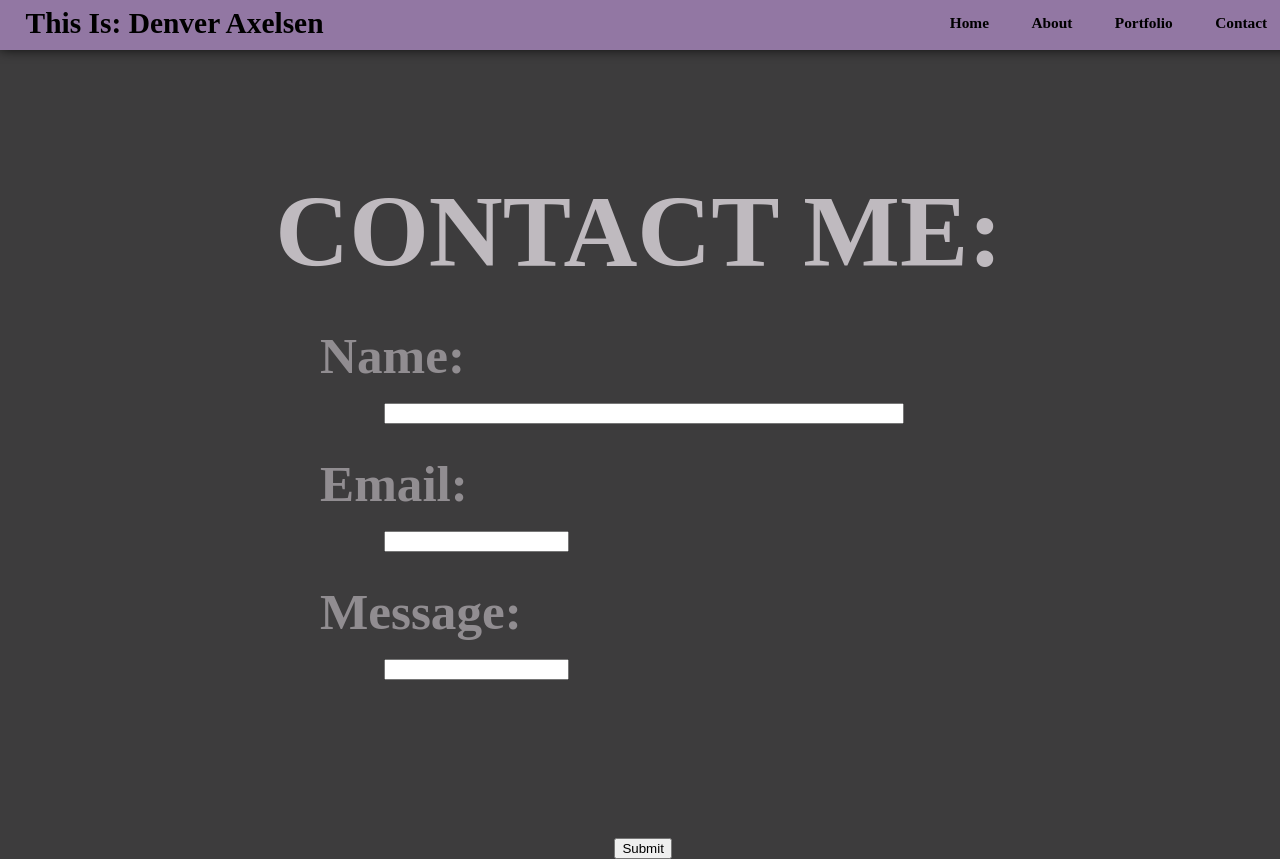
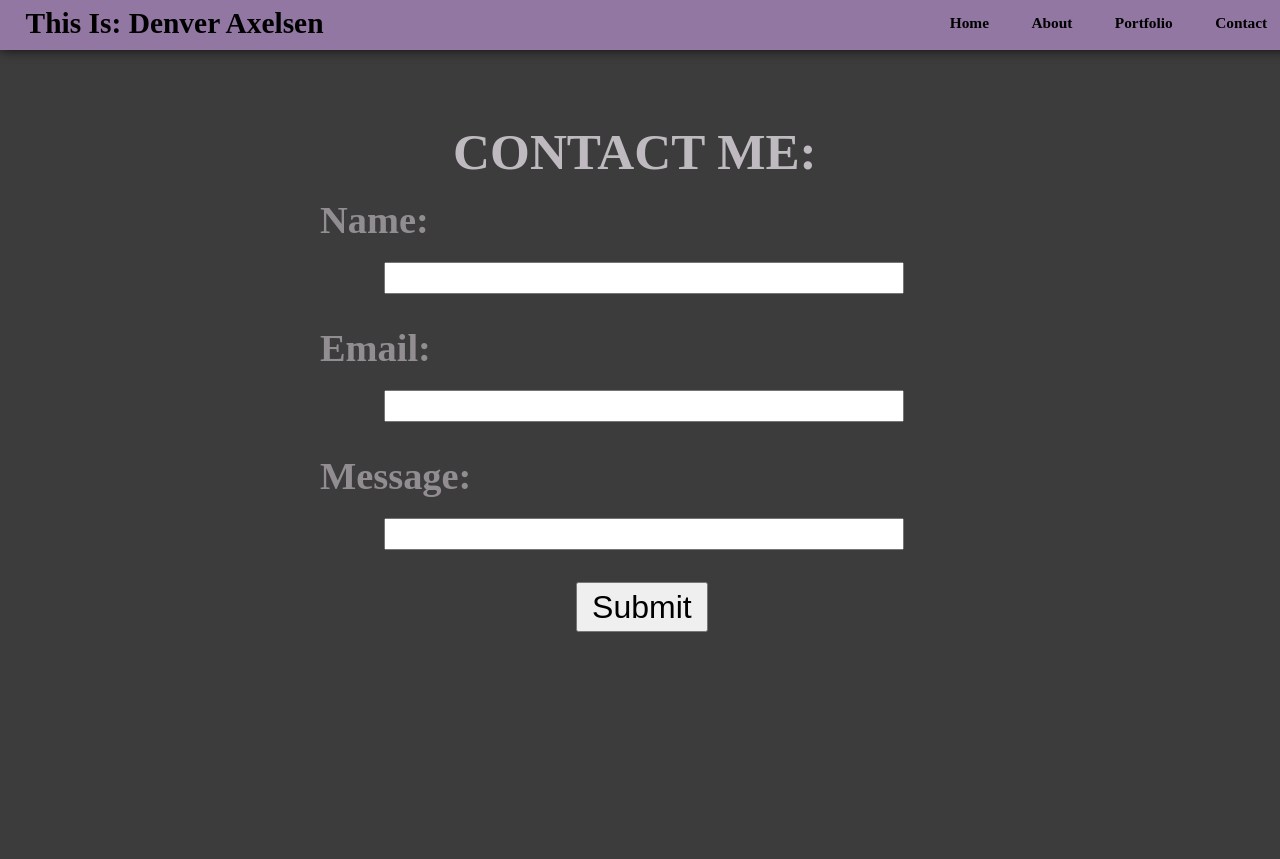
Before and after one commit to Axelsend/Personal-Website-Project, a plain HTML site: page Personal_Site/contact.html in a window 1280 px wide. Shown: the top 859 px of the page. After the commit the page ends 800 px from the top, so only its background shows below. Drawn offline with Linux system fonts and the light colour scheme.

Commit message:
Updates to COntact page

```diff
--- a/Personal_Site/style.css
+++ b/Personal_Site/style.css
@@ -279,18 +279,28 @@ nav ul li a {
 /* Text for Contact page */
 
 .text-box4 h3 {
-    font-size: 8vw;
-    margin-bottom: .7vw;
+    font-size: 4vw;
     color: #bfbabf;
     display: flex;
-    max-width: 57vw;
-    margin-left: 21.5vw;
+    max-width: 29vw;
+    margin-left: 35.4vw;
     display: flex;
     position: absolute;
 }
 
 .text-box4 p1 {
-    font-size: 4vw;
+    font-size: 3vw;
+    display: flex;
+    position: absolute;
+    text-align: left;
+    color: #918d91;
+    font-weight: bold;
+    margin-left: 25vw;
+    margin-top: 10vw;
+}
+
+.text-box4 p2 {
+    font-size: 3vw;
     display: flex;
     position: absolute;
     text-align: left;
@@ -300,8 +310,8 @@ nav ul li a {
     margin-top: 20vw;
 }
 
-.text-box4 p2 {
-    font-size: 4vw;
+.text-box4 p3 {
+    font-size: 3vw;
     display: flex;
     position: absolute;
     text-align: left;
@@ -311,57 +321,45 @@ nav ul li a {
     margin-top: 30vw;
 }
 
-.text-box4 p3 {
-    font-size: 4vw;
-    display: flex;
-    position: absolute;
-    text-align: left;
-    color: #918d91;
-    font-weight: bold;
-    margin-left: 25vw;
-    margin-top: 40vw;
-}
-
 .text-box4 div1 input{
 
     display: flex;
     position: absolute;
-    resize: 1;
     margin-left: 30vw;
-    margin-top: 26vw;
+    margin-top: 15vw;
     width: 40vw;
+    height: 2vw;
 }
 
-.text-box4 div2 {
+.text-box4 div2 input{
 
-    font-size: 1.75vw;
-    color: #bfbabf;
     display: flex;
     position: absolute;
-    max-width: 15vw;
     margin-left: 30vw;
-    margin-top: 36vw;
+    margin-top: 25vw;
+    width: 40vw;
+    height: 2vw;
 }
 
-.text-box4 div3 {
+.text-box4 div3 input{
 
-    font-size: 1.75vw;
-    color: #bfbabf;
     display: flex;
     position: absolute;
-    max-width: 15vw;
     margin-left: 30vw;
-    margin-top: 46vw;
+    margin-top: 35vw;
+    width: 40vw;
+    height: 2vw;
 }
 
-.text-box4 div4 {
+.text-box4 div4 input {
 
-    font-size: 1.75vw;
-    color: #bfbabf;
     display: flex;
     position: absolute;
-    margin-left: 48vw;
-    margin-top: 60vw;
+    margin-left: 45vw;
+    margin-top: 40vw;
+    width: 10.3vw;
+    height: 3.9vw;
+    font-size: 2.5vw;
 }
 
 .text-box4 {
```
